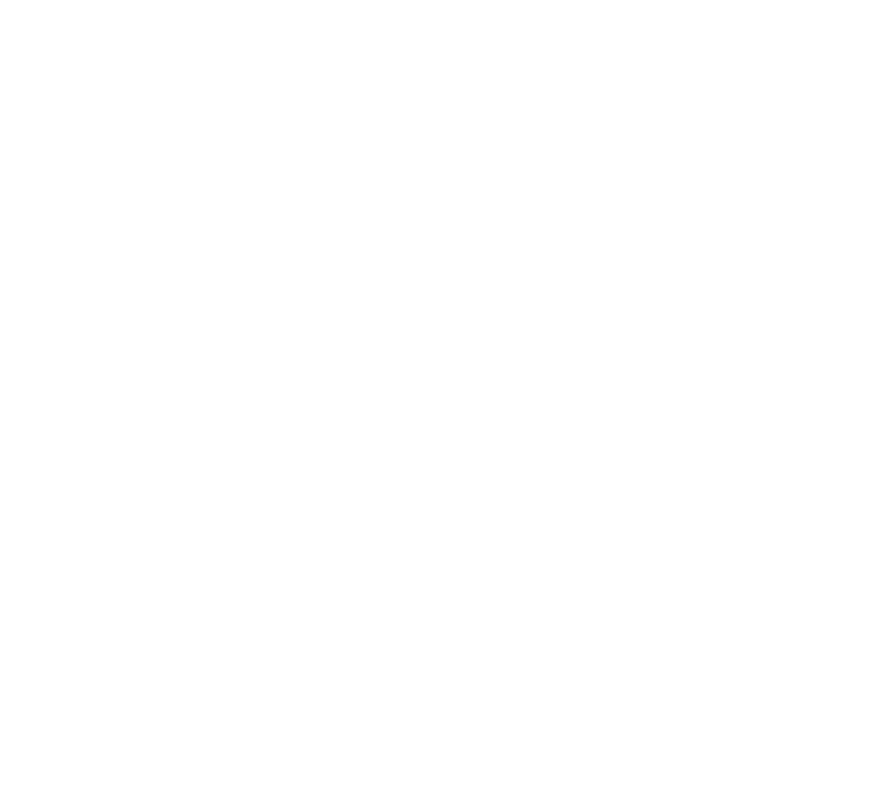
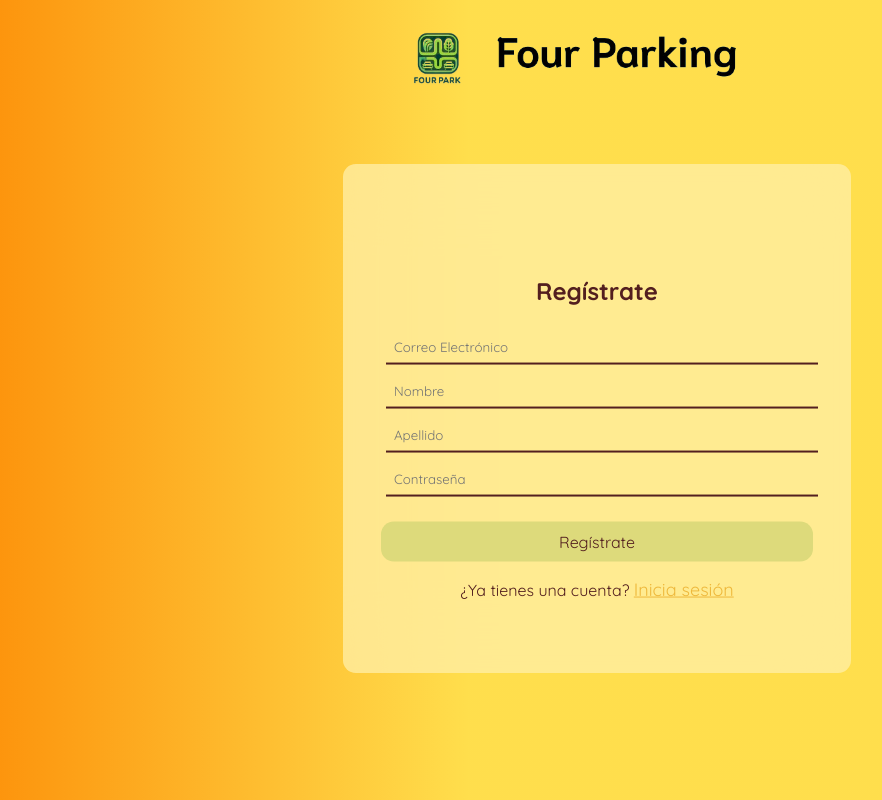
Before and after one commit to JuanAndresGonzalez/four-park, a React (Vite) app: page /registration in a window 1280 px wide. Before the commit this address had no page. Shown: the whole page, without its empty margins (43-925 px from the left). Built offline with nearby package versions, Linux system fonts and the light colour scheme.

Commit message:
Actualizacion de nombre: EmployeeRegistration --> Registration

```diff
--- a/src/EmployeeRegistration.css
+++ b/src/Registration.css
@@ -6,7 +6,7 @@
   overflow-x: hidden;
 }
 
-.employeeRegistration {
+.registration {
   background: linear-gradient(90deg, hsla(33, 98%, 51%, 1) 0%, hsla(49, 100%, 65%, 1) 40%);
   padding: 20px;
   min-height: 100vh;
--- a/src/employeeRegistration.jsx
+++ /dev/null
@@ -1,44 +0,0 @@
-import React from 'react';
-import logo from './assets/img/logo.png';
-
-
-
-import { useNavigate } from 'react-router-dom';
-
-const EmployeeRegistration = () => {
-    const navigate = useNavigate();
-
-const handleLoginClick = () => {
-    navigate('/inise');
-};
-    return (
-
-        <div className="employeeRegistration">
-            <div className='logo-container'>
-                <img src={logo} alt="Four Parking logo" className='logo' />
-            </div>
-            <div className='form-container'>
-            <div className='form-content'>
-                <h2>Regístrate</h2>
-
-                <form>
-                    <input type="email" placeholder="Correo Electrónico" required className='input-field' /><br />
-                    <input type="text" placeholder="Id Rol (1=Administrador/2=cliente)" required className='input-field' /><br />
-                    <input type="text" placeholder="Nombre" required className='input-field'/><br />
-                    <input type="text" placeholder="Apellido" required className='input-field' /><br />
-                    <input type="password" placeholder="Contraseña" required /><br className='input-field' /><br />
-                    <button type="submit" className='registerF-button'>Regístrate</button>
-                </form>
-
-                <p>¿Ya tienes una cuenta? <button onClick={handleLoginClick} className='rout-buttonER'>Inicia sesión</button></p>
-                </div>
-            </div>
-        </div>
-    );
-};
-
-export const handleLoginClick = (navigate) => {
-    navigate('/inise');
-};
-
-export default EmployeeRegistration;
--- a/src/homepage.jsx
+++ b/src/homepage.jsx
@@ -16,8 +16,8 @@
     navigate('/reserva'); // Navigate to the reserva view
   };
 
-  const handleEmployeeRegistrationClick = () => {
-    navigate('/employeeRegistration'); // Navigate to the reserva view
+  const handleRegistrationClick = () => {
+    navigate('/registration'); // Navigate to the reserva view
   };
 
   const handleIniseClick = () => {
@@ -44,7 +44,7 @@
           <p><h2 className={styles.MainBannerText}>¡Parquea con facilidad en Colombia!</h2></p><br />
           <p><h3 className={styles.SecondBannerText}>Bienvenido a FourPark, reserva tu espacio de estacionamiento en línea, sin complicaciones.</h3></p>
           <div className={styles.BannerButtons}>
-          <button onClick={handleEmployeeRegistrationClick} className={styles.BannerButton}>Únete ahora</button>
+          <button onClick={handleRegistrationClick} className={styles.BannerButton}>Únete ahora</button>
           <button onClick={handleIniseClick} className={styles.BannerButton}>Ingresa ahora</button>
           </div>
           </div>
--- a/src/main.jsx
+++ b/src/main.jsx
@@ -1,11 +1,11 @@
 import React from 'react';
 import ReactDOM from 'react-dom';
 import { BrowserRouter as Router, Route, Routes } from 'react-router-dom';
-import EmployeeRegistration from './employeeRegistration';
+import Registration from './registration';
 import Inise from './inise';
 import AgregarParqueadero from './agregarParqueadero';
 import Reserva from './reserva';
-import './EmployeeRegistration.css';
+import './Registration.css';
 import PasswordReset from './reiniciarPassword';
 import UserRecovery from './recuperarUsuario';
 import Factura from './factura';
@@ -16,7 +16,7 @@
 ReactDOM.createRoot(document.getElementById('root')).render(
   <Router>
     <Routes>
-      <Route path="/employeeRegistration" element={<EmployeeRegistration />} />
+      <Route path="/registration" element={<Registration />} />
       <Route path="/inise" element={<Inise />} />
       <Route path="/agregarParqueadero" element={<AgregarParqueadero />} />
       <Route path="/reserva" element={<Reserva />} />
--- a/src/recuperarUsuario.jsx
+++ b/src/recuperarUsuario.jsx
@@ -1,6 +1,6 @@
 import React from 'react';
 import logo from './assets/img/logo.png';
-import { handleLoginClick } from './employeeRegistration';
+import { handleLoginClick } from './registration';
 import styles from './userRecovery.module.css';
 import { useNavigate } from 'react-router-dom';
 
--- a/src/registration.jsx
+++ b/src/registration.jsx
@@ -1,23 +1,40 @@
 import React from 'react';
 import logo from './assets/img/logo.png';
+import { useNavigate } from 'react-router-dom';
 
-const RegistrationForm = () => {
+const Registration = () => {
+    const navigate = useNavigate();
+
+const handleLoginClick = () => {
+    navigate('/inise');
+};
     return (
-    <div className="registration">
-        <img src={logo} alt="Four Parking logo" />
-        <h2>Regístrate</h2>
-        <form>
-        <input type="email" placeholder="Correo Electrónico" required /><br></br>
-        <input type="text" placeholder="Nombre" required /><br></br>
-        <input type="text" placeholder="Apellido" required /><br></br>
-        <input type="text" placeholder="Usuario" required /><br></br>
-        <input type="password" placeholder="Contraseña" required /><br></br><br></br>
-        <button type="submit">Regístrate</button>
-        </form>
-        <p>¿Ya tienes una cuenta? <a href="/IniSe.jsx">Inicia sesión</a></p>
-        <p>¿Trabajas con nosotros? <a href="/employeeRegistration.jsx">Regístrate como funcionario</a></p>
-    </div>
+
+        <div className="registration">
+            <div className='logo-container'>
+                <img src={logo} alt="Four Parking logo" className='logo' />
+            </div>
+            <div className='form-container'>
+            <div className='form-content'>
+                <h2>Regístrate</h2>
+
+                <form>
+                    <input type="email" placeholder="Correo Electrónico" required className='input-field' /><br />
+                    <input type="text" placeholder="Nombre" required className='input-field'/><br />
+                    <input type="text" placeholder="Apellido" required className='input-field' /><br />
+                    <input type="password" placeholder="Contraseña" required /><br className='input-field' /><br />
+                    <button type="submit" className='registerF-button'>Regístrate</button>
+                </form>
+
+                <p>¿Ya tienes una cuenta? <button onClick={handleLoginClick} className='rout-buttonER'>Inicia sesión</button></p>
+                </div>
+            </div>
+        </div>
     );
 };
 
-export default RegistrationForm;
+export const handleLoginClick = (navigate) => {
+    navigate('/inise');
+};
+
+export default Registration;
--- a/src/reiniciarPassword.jsx
+++ b/src/reiniciarPassword.jsx
@@ -1,7 +1,7 @@
 import React from 'react';
 import logo from './assets/img/logo.png';
 import styles from './PasswordReset.module.css';
-import {handleLoginClick} from './employeeRegistration';
+import {handleLoginClick} from './registration';
 import { Navigate, useNavigate } from 'react-router-dom';
 
 const PasswordReset = () => {
```
